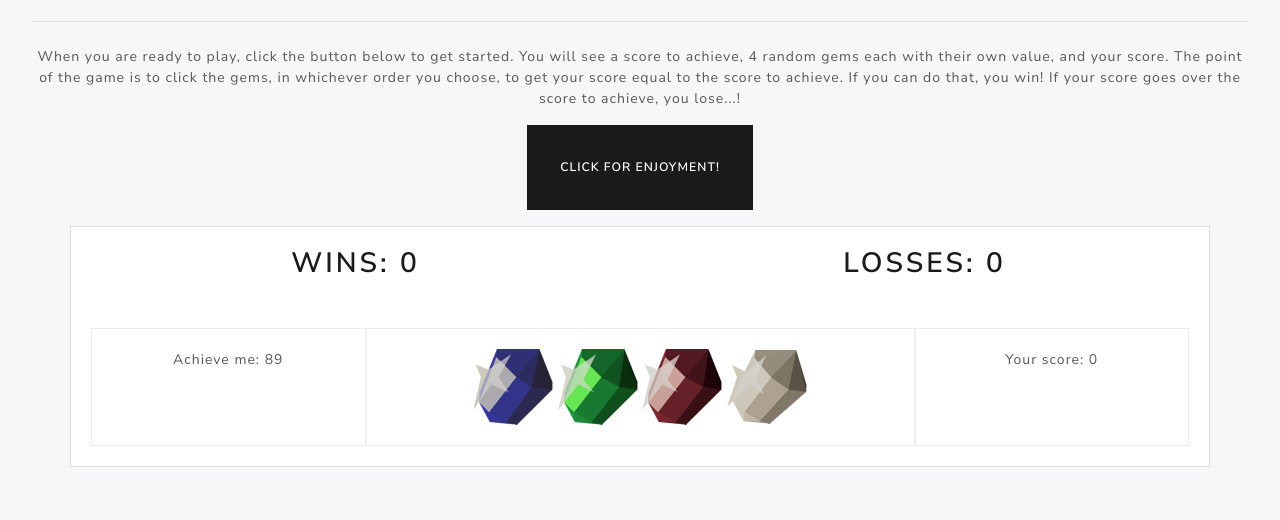
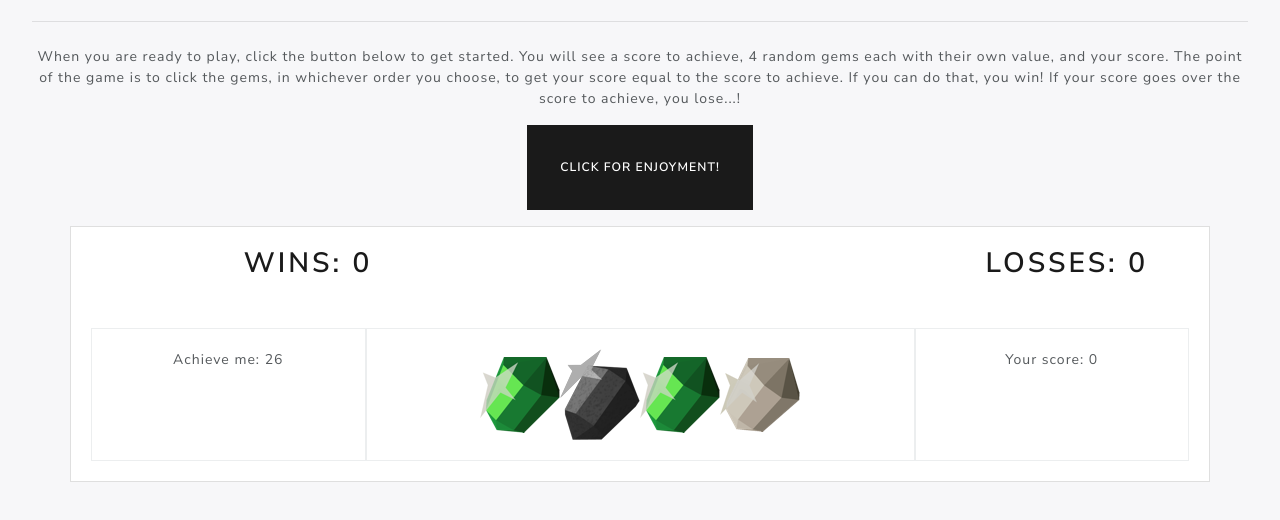
Before and after one commit to wradez/unit-4-game, a plain HTML site: page index.html in a window 1280 px wide. Shown: the part 168-688 px from the top of the page. Drawn offline with nearby package versions, Linux system fonts and the light colour scheme.

Commit message:
base functionality and design

```diff
--- a/assets/javascript/game.js
+++ b/assets/javascript/game.js
@@ -0,0 +1,75 @@
+//variables
+    //achieveScore
+    //yourScore
+    //wins
+    //losses
+    //gemImages
+var achieveScore= 0;
+var yourScore = 0;
+var wins = 0;
+var losses = 0;
+var gemImages = ["assets/images/Sapphire.png", "assets/images/Emerald.png", "assets/images/Ruby.png", "assets/images/Diamond.png", "assets/images/Dragonstone.png", "assets/images/Onyx.png", "assets/images/Zenyte.png"];
+
+$(document).ready(function() {
+
+    //Call/Run the updateVariablesOnPage function
+    updateVariablesOnPage();
+
+
+    //game logic
+        //click event for the gems
+            //add the .rsGem value to the yourScore variable
+            //conditional logic
+                //if yourScore === achieveScore
+                    //add one to the wins variable
+                    //run updateVariablesOnPage()
+                //if yourScore > achieveScore
+                    //add one to the losses variable
+                    //run updateVariablesOnPage()
+                //else
+                    //not really needed
+
+    $(".gems").on("click", ".gem", function(){
+
+        yourScore = yourScore + parseInt($(this).attr("value"));
+        $("#yourScore").text(yourScore);
+
+        if(yourScore === achieveScore){
+            wins++;
+            $(".status").text("You win!").delay(500, updateVariablesOnPage());
+            // updateVariablesOnPage();
+        }else if(yourScore > achieveScore){
+            losses++;
+            $(".status").text("You lose...").delay(500, updateVariablesOnPage());
+        }
+    });
+
+    //functions
+        //updateVariablesOnPage()
+            //pick a number for achieveScore from 19 to 120
+            //set yourScore to 0
+            //generateGems()
+                //create a variable for gems
+                //create an image for each gem and randomly choose one of the gems in the gemImages array for the src
+                //assign class to the gem .rsGem for the click events to latch onto
+                //assign a value or data to the gem of a randomly generate number between 1-12
+    function updateVariablesOnPage(){
+        achieveScore = (Math.ceil(Math.random() * 101) + 19);
+        yourScore = 0;
+        $(".gems").empty();
+        $("#wins").text(wins);
+        $("#losses").text(losses);
+        generateGems();
+
+        $("#achieveScore").text(achieveScore);
+        $("#yourScore").text(yourScore);
+    }
+    function generateGems(){
+        for(var i = 0;i < 4; i++){
+            var gems = $("<img>").attr("src", gemImages[Math.floor(Math.random() * gemImages.length)]).attr("value", Math.ceil(Math.random() * 12)).addClass("gem");
+            $(".gems").append(gems);
+        }
+
+    }
+
+});
--- a/index.html
+++ b/index.html
@@ -8,7 +8,9 @@
     <title>Crystal Collector</title>
     <!-- bootstrap css and JS -->
     <link href="https://stackpath.bootstrapcdn.com/bootswatch/4.1.0/lux/bootstrap.min.css" rel="stylesheet" integrity="sha384-mDdzqEimigFhaXpqHTnkj2JumLRbFB9qEVJK77zv7lBrdvhyPgl0WaWE7jloVkek" crossorigin="anonymous">
-    <script src="https://stackpath.bootstrapcdn.com/bootstrap/4.1.0/js/bootstrap.min.js" integrity="sha384-uefMccjFJAIv6A+rW+L4AHf99KvxDjWSu1z9VI8SKNVmz4sk7buKt/6v9KI65qnm" crossorigin="anonymous"></script>
+
+    <!-- jQuery -->
+    <script src="https://cdnjs.cloudflare.com/ajax/libs/jquery/3.2.1/jquery.min.js"></script>
 
     <!-- custom CSS and JS -->
     <link rel="stylesheet" type="text/css" href="assets/css/style.css">
@@ -35,10 +37,13 @@
         <div class="container game card">
 
             <div class="row">
-                <div class="col-md-6 card-body">
+                <div class="col-md-3 offset-1 card-body">
                     <h2>Wins: <span id="wins">0</span></h2>
                 </div>
-                <div class="col-md-6 card-body">
+                <div class="col-md-4 card-body">
+                    <h2 class="status"></h2>
+                </div>
+                <div class="col-md-3 offset-1 card-body">
                     <h2>Losses: <span id="losses">0</span></h2>
                 </div>
             </div>
@@ -48,12 +53,7 @@
                     <p>Achieve me: <span id="achieveScore">89</span></p>
                 </div>
 
-                <div class="col-md-6 card-body border">
-                    <img class="gem" src="assets/images/Sapphire.png"/>
-                    <img class="gem" src="assets/images/Emerald.png"/>
-                    <img class="gem" src="assets/images/Ruby.png"/>
-                    <img class="gem" src="assets/images/Diamond.png"/>
-                </div>
+                <div class="col-md-6 gems card-body border"></div>
 
                 <div class="col-md-3 card-body border">
                     <p>Your score: <span id="yourScore">0</span></p>
```
Also changed, not shown: assets/images/Dragonstone.png (added), assets/images/Onyx.png (added), assets/images/Zenyte.png (added).
